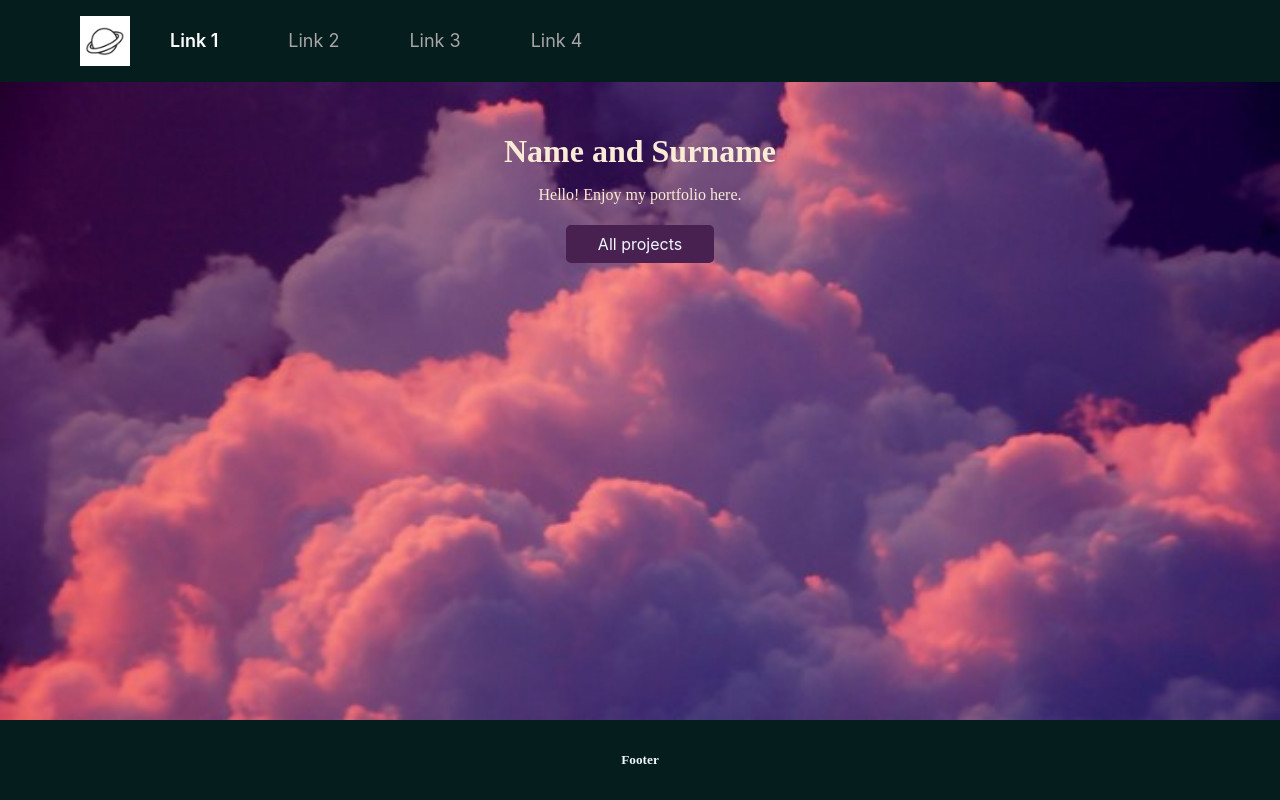
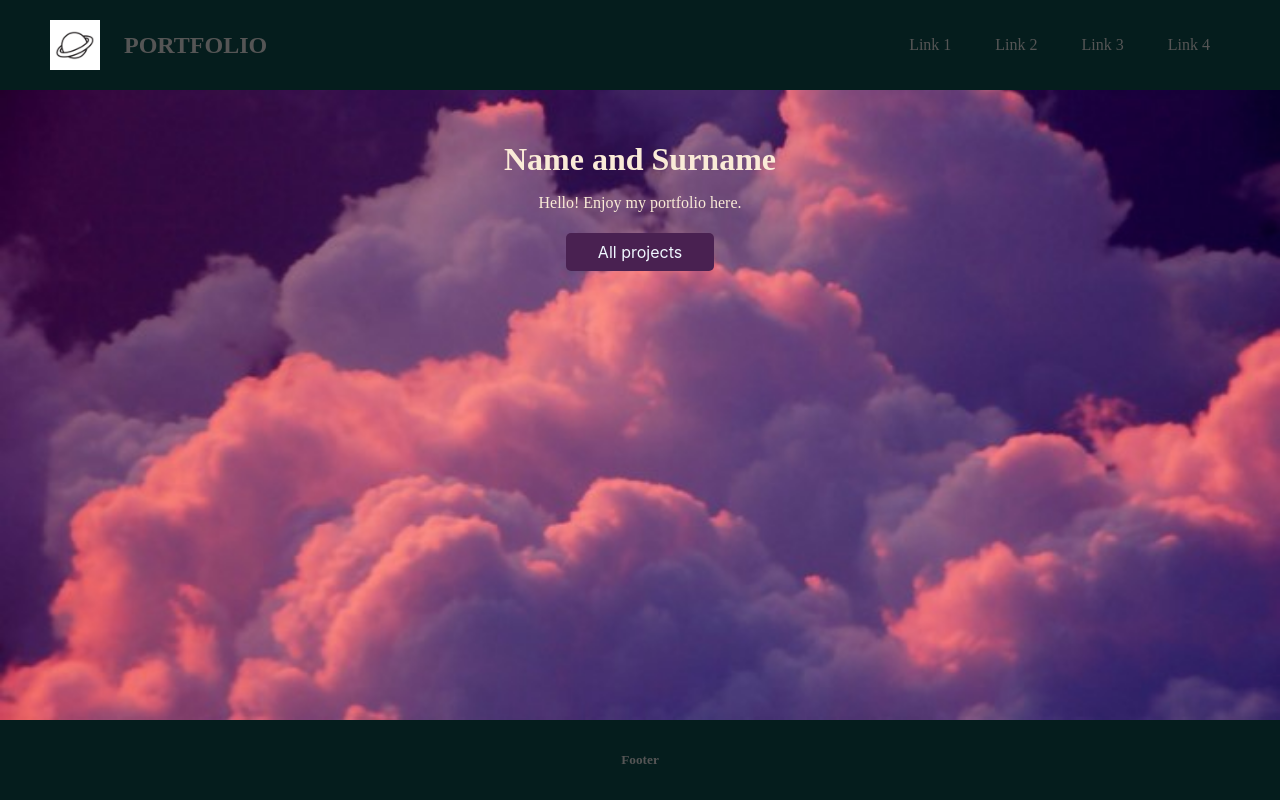
Before and after one commit to maintekgirl/weekend_exercise_5_websitePage, a plain HTML site: page index.html in a window 1280 px wide. Drawn offline with Linux system fonts and the light colour scheme.

Commit message:
NAVBAR problem solved

```diff
--- a/index.html
+++ b/index.html
@@ -13,22 +13,22 @@
 
 <div class="container">
 
-    <header class="header-main">
-        <div class="header-navbar">
+    <header>
             <img class="logo" src="./style/images/logo3.jpg" alt="logo">
+            <h1 id="nav-title"><a href="#">PORTFOLIO</a></h1>
             <nav>
-                <ul class="menu-options">
-                    <li class="menu-item active"><a href="">Link 1</a></li>
-                    <li class="menu-item"><a href="">Link 2</a></li>
-                    <li class="menu-item"><a href="">Link 3</a></li>
-                    <li class="menu-item"><a href="">Link 4</a></li>
+                <ul>
+                    <li><a href="">Link 1</a></li>
+                    <li><a href="">Link 2</a></li>
+                    <li><a href="">Link 3</a></li>
+                    <li><a href="">Link 4</a></li>
                 </ul>
             </nav>
-        </div>
+
     </header>
 
 
-    <div class="article-main">
+    <div class="hero">
         <h1>Name and Surname</h1>
         <p>Hello! Enjoy my portfolio here.</p>
         <!--<button onclick="alertFunction()" onclick="changeElementColor" id="btn" class="btn" type="button">All projects</button> -->
--- a/style/style.css
+++ b/style/style.css
@@ -7,16 +7,11 @@
 .container{
     width: 100%;
     height: 90vh;
-    /*max-width: 1024px;*/
-    /*margin: 0 auto;*/
-
 
    background-image: url(./images/back4.jpg);
    background-position: center;
    background-size: cover;
    color: antiquewhite;
-
-
 }
 
 .logo{
@@ -24,51 +19,34 @@
 
 }
 
-.header-main{
+header{
+    display: flex;
+    justify-content: flex-end;
+    align-items: center;
+    padding: 20px 50px;
+
     background-color: rgb(5, 29, 29);
-
-    padding-top: 1em;
-    padding-left: 5em;
-    padding-right: 5em;
-    padding-bottom: 1em;
-
-    width: 100%;
-
-    display: flex;
-    justify-content: space-between;
-    align-items: center;
 }
 
-.header-navbar{
-    display: flex;
-    align-items: center;
-    gap: 40px;
+#nav-title {
+    margin-right: auto;
+    font-size: 1.5em;
+    padding-left: 1em;
 }
 
-.menu-options{
-    display: flex;
-    gap: 70px;
-    list-style-type: none;
-    align-items: flex-end;   /*/???/*/
+header li{
+    list-style: none;
+    display: inline-block;
+    padding: 0 20px;
 }
 
-.menu-options a {
-    font-family: "Inter";
-    font-style: normal;
-    font-weight: 400;
-    font-size: 18px;
-    line-height: 22px;
-    color: #a9a5a6;
+header a {
     text-decoration: none;
-  }
-
-.active a {
-    font-weight: 600;
-    color: #ffffff;
-  }
+    color: #555;
+}
 
 
-.article-main{
+.hero{
     display: flex;
     flex-direction: column;
     justify-content: center;
@@ -104,7 +82,7 @@
         height: 10vh;
 
         background-color: rgb(5, 29, 29);
-        color: aliceblue;
+        color: #555;
 
         display: flex;
         align-items: center;
```
